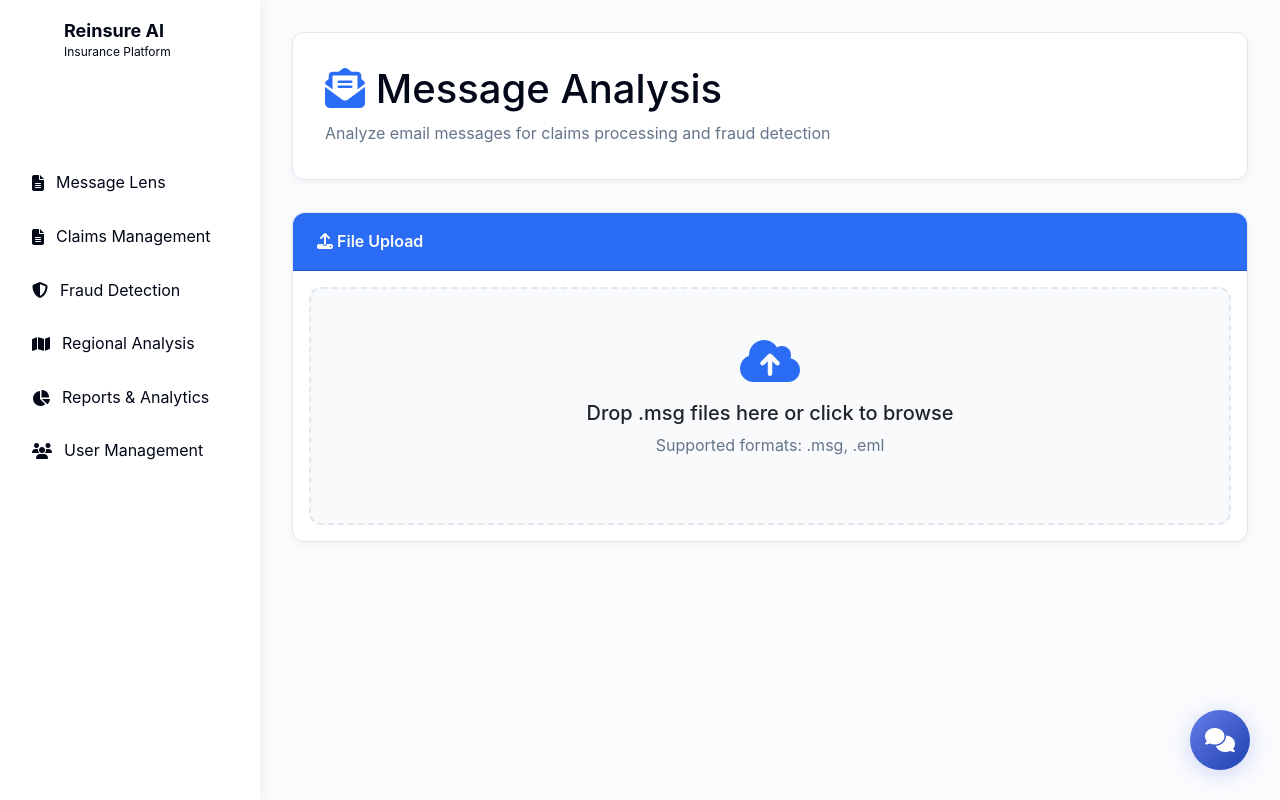
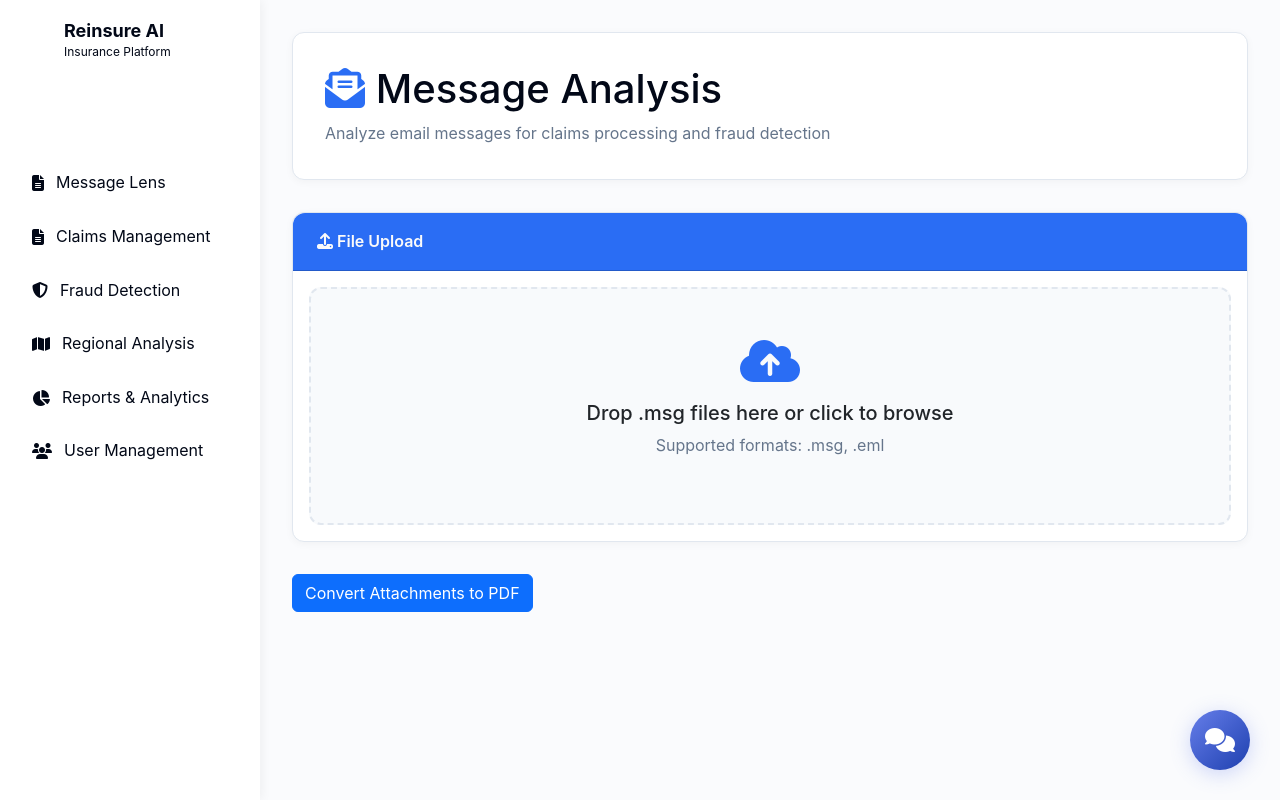
Before and after one commit to antonie-riziki/ReSure-AI, a Django app: page /message-analysis/ in a window 1280 px wide. Run offline with Django 5.2, Linux system fonts and the light colour scheme; some libraries are stand-ins or nearby versions.

Commit message:
extracted several files

```diff
--- a/Resure_AI/Resure_app/templates/message-analysis.html
+++ b/Resure_AI/Resure_app/templates/message-analysis.html
@@ -444,6 +444,9 @@
             </div>
         </div>
 
+
+        <button id="convertBtn" class="btn btn-primary">Convert Attachments to PDF</button>
+
         <!-- Message Content & Metadata Section -->
         <div class="card" id="messageContent" style="display: none;">
             <div class="card-header">
@@ -695,6 +698,29 @@
     let markers = [];
     let fraudChart, keywordChart;
 
+    // Trigger the convert button
+    document.getElementById("convertBtn").addEventListener("click", function() {
+        const formData = new FormData();
+        formData.append("user_id", "user123"); // Replace with dynamic user_id if available
+
+        fetch("/convert_attachments_to_pdf/", {
+            method: "POST",
+            body: formData
+        })
+        .then(res => res.json())
+        .then(data => {
+            if (data.status === "success") {
+                alert("Conversion successful! Check attachments folder for PDFs.");
+            } else {
+                alert("Conversion failed: " + data.message);
+            }
+        })
+        .catch(err => {
+            console.error("Error:", err);
+            alert("Something went wrong during conversion.");
+        });
+    });
+
     // File upload functionality
     document.addEventListener('DOMContentLoaded', function () {
         const dropzone = document.getElementById('dropzone');
--- a/Resure_AI/Resure_app/views.py
+++ b/Resure_AI/Resure_app/views.py
@@ -535,8 +535,39 @@ def merge_pdfs(user_id: str, base_dir: str = "users_data", output_name: str = "m
 
 
 
+
+
+
+
+
+
 # ===============================================================================
 # ==============================================================================
+
+
+
+
+@csrf_exempt
+def convert_attachments_to_pdf(request):
+    if request.method == "POST":
+        user_id = request.POST.get("user_id", "user123")
+
+        try:
+            convert_docx_to_pdf(user_id, base_dir="users_data")
+            return JsonResponse({"status": "success", "message": "All DOCX files converted to PDF."}, safe=False, json_dumps_params={"default": lambda x: x.decode() if isinstance(x, bytes) else str(x)})
+        except Exception as e:
+            return JsonResponse({"status": "error", "message": str(e)}, safe=False, json_dumps_params={"default": lambda x: x.decode() if isinstance(x, bytes) else str(x)})
+
+    return JsonResponse({"status": "error", "message": "Invalid request"})
+
+
+
+
+
+
+
+
+
 
 # Create your views here.
 def home(request):
```
Also changed, not shown: Resure_AI/users_data/user123/attachments/image.png (added), 7 other files.
